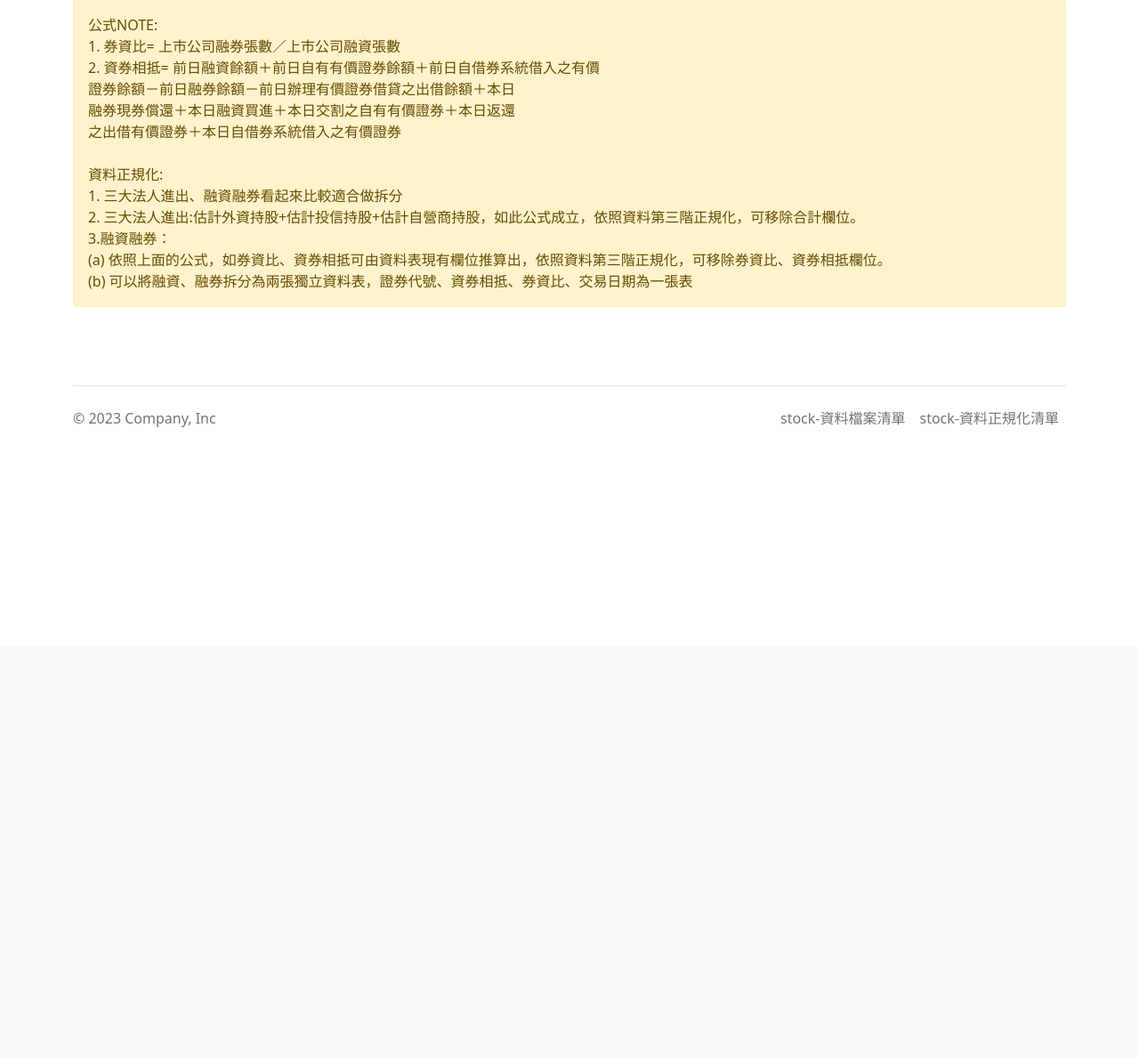
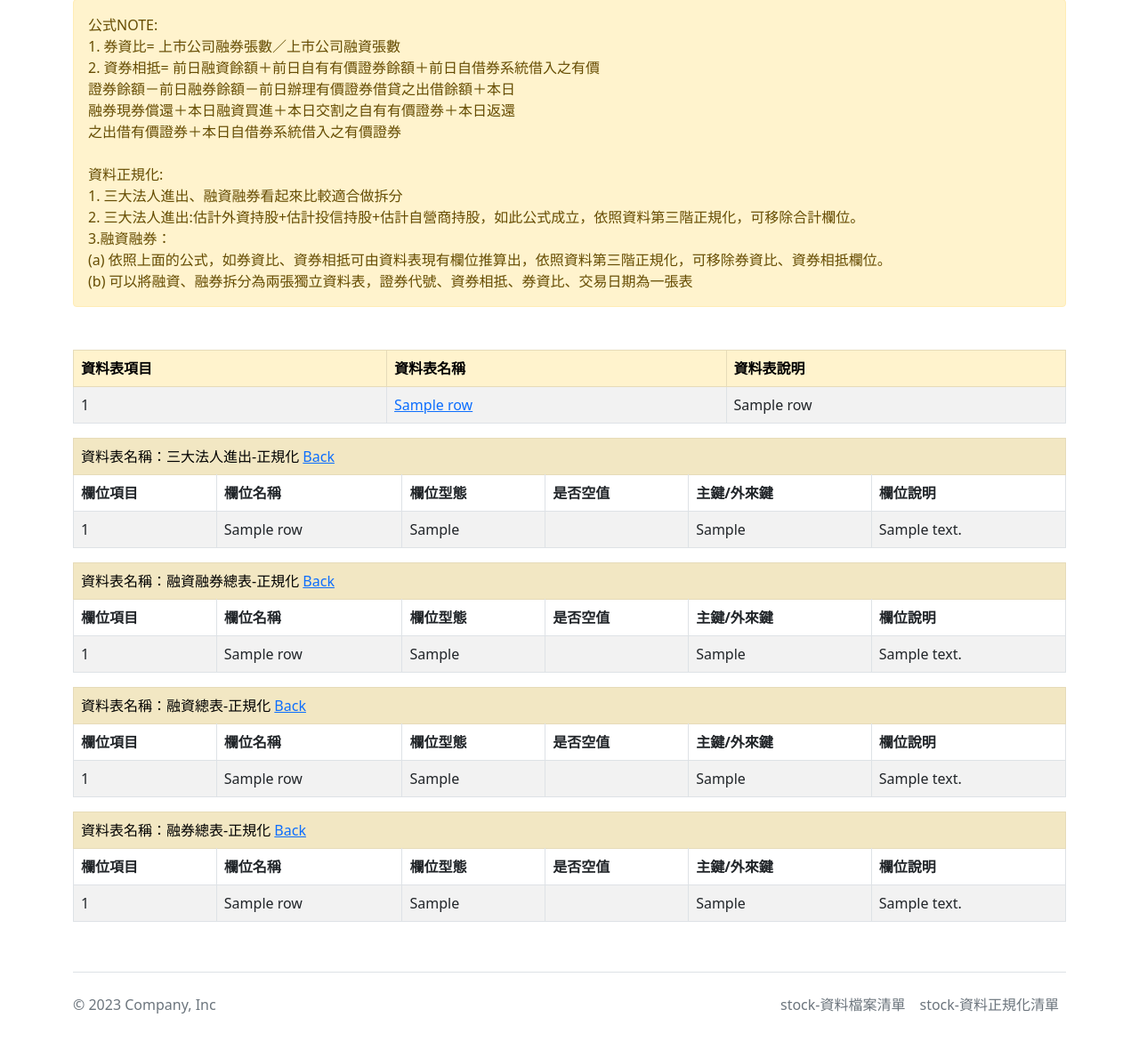
Before and after one commit to Mark850409/myPythonProject, a Python web app: template python/mypython/templates/db_normalization.html in a window 1280 px wide. Shown: the part 73-1262 px from the top of the page at 89% size. Before the commit the page ends 553 px from the top, so only its background shows below. Run offline with Jinja, Linux system fonts and the light colour scheme; the template is opened without the code that fills it: most values are stand-ins (such as "Sample title", 1, 10 or a date in 2020).

Commit message:
fixed: 1.更新SP

```diff
--- a/python/mypython/templates/db_normalization.html
+++ b/python/mypython/templates/db_normalization.html
@@ -10,6 +10,130 @@
 <body>
     {% include "header.html" %}
     <div class="container py-3">
+        <table class="table table-striped table-bordered table-hover" id="Back">
+            <thead class="table-warning">
+                <tr>
+                    <th scope="col">資料表項目</th>
+                    <th scope="col">資料表名稱</th>
+                    <th scope="col">資料表說明</th>
+                </tr>
+            </thead>
+            <tbody>
+                {% for row in stock_all_datas %}
+                <tr>
+                    <td>{{ loop.index }}</td>
+                    <td><a href=#{{row[1]}}>{{row[1]}}</a></td>
+                    <td>{{row[2]}}</td>
+                </tr>
+                {% endfor %}
+
+            </tbody>
+        </table>
+
+        <table class="table table-striped table-bordered" id="stock_daily_3_db_normalization">
+            <tbody>
+                <tr class="table-warning">
+                    <td colspan="6"> <a name="ADM_AD_USERS"> 資料表名稱：三大法人進出-正規化</a> <a href="#Back">Back </a></td>
+                </tr>
+                <tr>
+                    <th scope="col">欄位項目</th>
+                    <th scope="col">欄位名稱</th>
+                    <th scope="col">欄位型態</th>
+                    <th scope="col">是否空值</th>
+                    <th scope="col">主鍵/外來鍵</th>
+                    <th scope="col">欄位說明</th>
+                </tr>
+                {% for row in stock_daily_3_db_normalization_list %}
+                <tr>
+                    <td>{{ loop.index }}</td>
+                    <td>{{row.COLUMN_NAMES}}</td>
+                    <td>{{row.DATA_TYPE}}</td>
+                    <td>{{row.IS_NULLABLE}}</td>
+                    <td>{{row.COLUMN_KEY}}</td>
+                    <td>{{row.DESCS}}</td>
+                </tr>
+                {% endfor %}
+            </tbody>
+        </table>
+
+        <table class="table table-striped table-bordered" id="stock_daily_MT_All">
+            <tbody>
+                <tr class="table-warning">
+                    <td colspan="6"> <a name="ADM_AD_USERS"> 資料表名稱：融資融券總表-正規化</a> <a href="#Back">Back </a></td>
+                </tr>
+                <tr>
+                    <th scope="col">欄位項目</th>
+                    <th scope="col">欄位名稱</th>
+                    <th scope="col">欄位型態</th>
+                    <th scope="col">是否空值</th>
+                    <th scope="col">主鍵/外來鍵</th>
+                    <th scope="col">欄位說明</th>
+                </tr>
+                {% for row in stock_daily_MT_All_list %}
+                <tr>
+                    <td>{{ loop.index }}</td>
+                    <td>{{row.COLUMN_NAMES}}</td>
+                    <td>{{row.DATA_TYPE}}</td>
+                    <td>{{row.IS_NULLABLE}}</td>
+                    <td>{{row.COLUMN_KEY}}</td>
+                    <td>{{row.DESCS}}</td>
+                </tr>
+                {% endfor %}
+            </tbody>
+        </table>
+
+        <table class="table table-striped table-bordered" id="stock_daily_MT_Financing">
+            <tbody>
+                <tr class="table-warning">
+                    <td colspan="6"> <a name="ADM_AD_USERS"> 資料表名稱：融資總表-正規化</a> <a href="#Back">Back </a></td>
+                </tr>
+                <tr>
+                    <th scope="col">欄位項目</th>
+                    <th scope="col">欄位名稱</th>
+                    <th scope="col">欄位型態</th>
+                    <th scope="col">是否空值</th>
+                    <th scope="col">主鍵/外來鍵</th>
+                    <th scope="col">欄位說明</th>
+                </tr>
+                {% for row in stock_daily_MT_Financing_all %}
+                <tr>
+                    <td>{{ loop.index }}</td>
+                    <td>{{row.COLUMN_NAMES}}</td>
+                    <td>{{row.DATA_TYPE}}</td>
+                    <td>{{row.IS_NULLABLE}}</td>
+                    <td>{{row.COLUMN_KEY}}</td>
+                    <td>{{row.DESCS}}</td>
+                </tr>
+                {% endfor %}
+            </tbody>
+        </table>
+
+        <table class="table table-striped table-bordered" id="stock_daily_MT_Securities">
+            <tbody>
+                <tr class="table-warning">
+                    <td colspan="6"> <a name="ADM_AD_USERS"> 資料表名稱：融券總表-正規化</a> <a href="#Back">Back </a></td>
+                </tr>
+                <tr>
+                    <th scope="col">欄位項目</th>
+                    <th scope="col">欄位名稱</th>
+                    <th scope="col">欄位型態</th>
+                    <th scope="col">是否空值</th>
+                    <th scope="col">主鍵/外來鍵</th>
+                    <th scope="col">欄位說明</th>
+                </tr>
+                {% for row in stock_daily_MT_Securities_all %}
+                <tr>
+                    <td>{{ loop.index }}</td>
+                    <td>{{row.COLUMN_NAMES}}</td>
+                    <td>{{row.DATA_TYPE}}</td>
+                    <td>{{row.IS_NULLABLE}}</td>
+                    <td>{{row.COLUMN_KEY}}</td>
+                    <td>{{row.DESCS}}</td>
+                </tr>
+                {% endfor %}
+            </tbody>
+        </table>
+
 
     </div>
 
--- a/python/mypython/templates/index.html
+++ b/python/mypython/templates/index.html
@@ -1,5 +1,6 @@
 <!DOCTYPE html>
 <html lang="en">
+
 <head>
     <meta charset="UTF-8">
     <title>{{title}}</title>
```
Also changed, not shown: python/mypython/main.py (+98 -4 lines), procCreateTableSchema.sql. Lines whose indentation alone changed are shown as unchanged.
